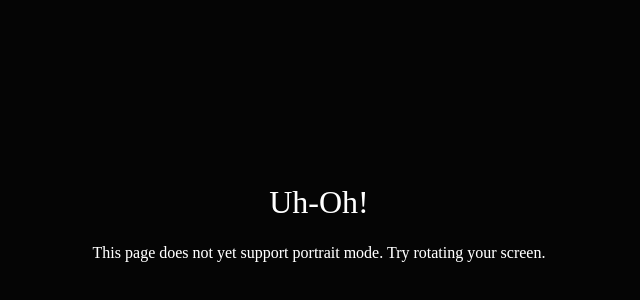
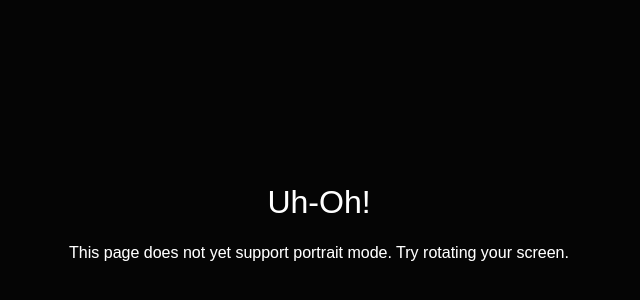
Before and after one commit to G18C-Fiber/Website, a website: page public/assets/pages/mobile/html/gallery.html in a window 1280 px wide. Shown: the part 166-466 px from the top of the page, without its empty margins (321-961 px from the left). Drawn offline with nearby package versions, Linux system fonts and the light colour scheme.

Commit message:
Update gallery.css

```diff
--- a/public/assets/pages/mobile/styles/gallery.css
+++ b/public/assets/pages/mobile/styles/gallery.css
@@ -79,7 +79,8 @@ body {
     padding: 0;
     font-family: 'Comfortaa';
     background-color: gray; /* General background color */
-    color: white; /* All text should be white */
+    color: white;
+        font-family: 'Comfortaa', sans-serif;/* All text should be white */
 }
 
 /* Desktop Error Screen */
```
